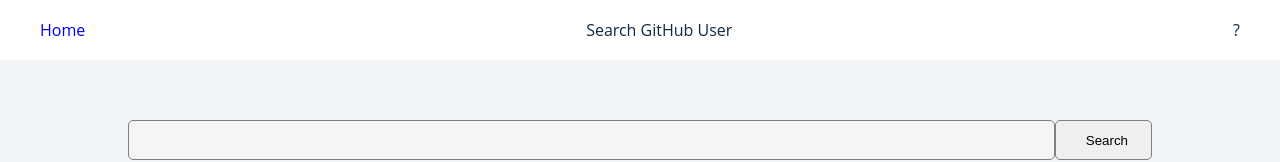
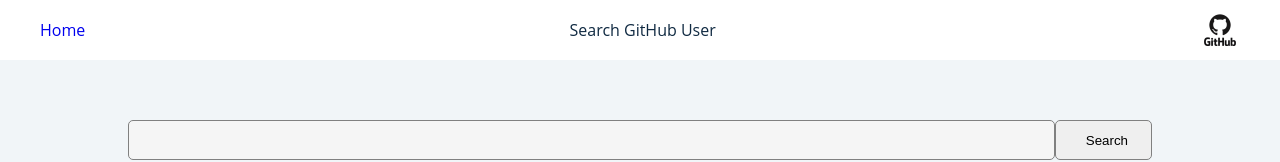
Before and after one commit to arissuryono/simple-github-user-search, a React (Create React App) app: page / in a window 1280 px wide. Shown: the top 162 px of the page. Built offline with nearby package versions, Linux system fonts and the light colour scheme; no server answers.

Commit message:
add repo lnk

```diff
--- a/src/components/Layout/Header.tsx
+++ b/src/components/Layout/Header.tsx
@@ -11,7 +11,15 @@
         <Link to="/">Home</Link>
       </div>
       <div>Search GitHub User</div>
-      <div>?</div>
+      <div>
+        <a href="https://github.com/arissuryono/simple-github-user-search">
+          <img
+            src={`${process.env.PUBLIC_URL}/images/github.png`}
+            alt="source to this repo"
+            style={{ width: "32px" }}
+          />
+        </a>
+      </div>
     </div>
   );
 }
```
Also changed, not shown: public/images/github.png (added).
